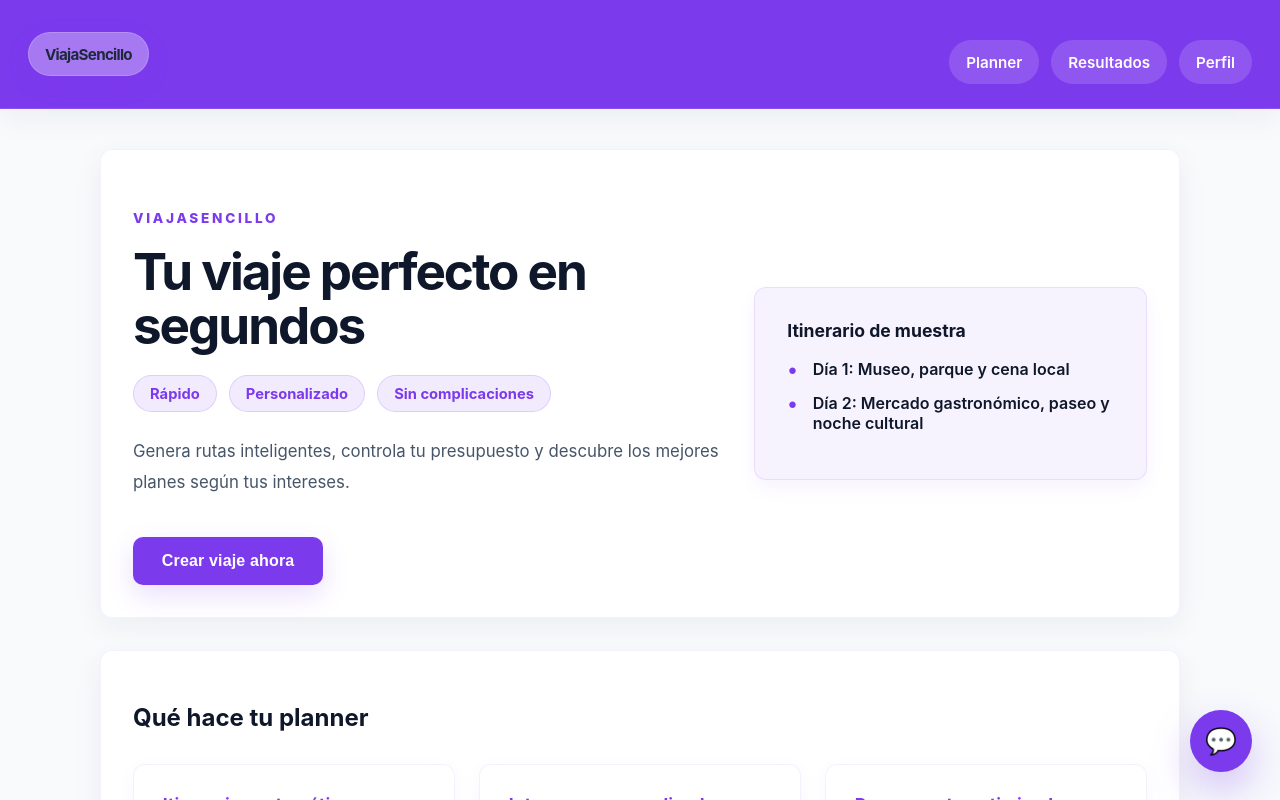
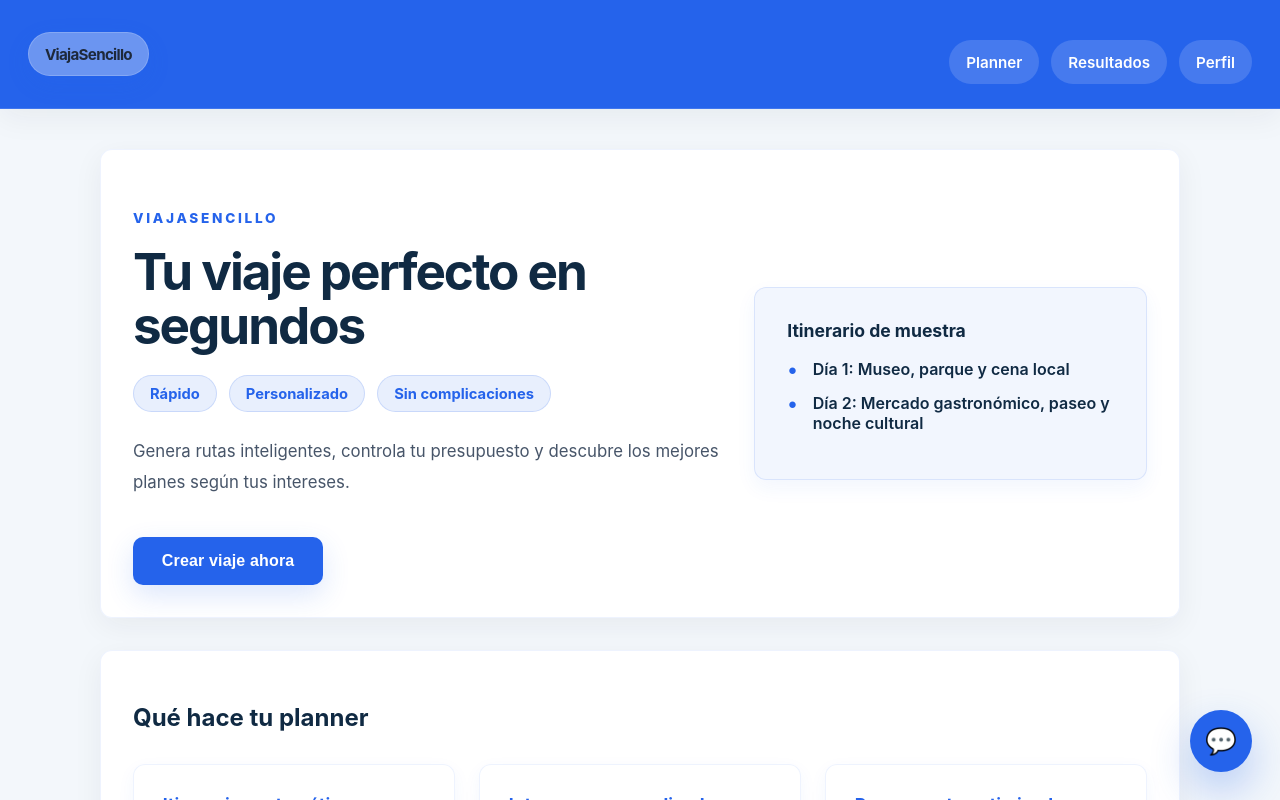
Before and after one commit to Ikerichu/ViajaSencillo, an Angular app in the folder frontend/: page /home in a window 1280 px wide. Shown: the top 800 px of the page. Built offline with nearby package versions, Linux system fonts and the light colour scheme; no server answers.

Commit message:
cambio de tema

```diff
--- a/frontend/src/app/app.component.css
+++ b/frontend/src/app/app.component.css
@@ -61,6 +61,6 @@ nav a.active {
 }
 
 nav a:focus-visible {
-  outline: 3px solid rgba(16, 185, 129, 0.6);
+  outline: 3px solid rgba(20, 184, 166, 0.6);
   outline-offset: 2px;
 }
--- a/frontend/src/app/chat/chat.component.css
+++ b/frontend/src/app/chat/chat.component.css
@@ -70,11 +70,11 @@
 }
 
 .message-user {
-  background: #7c3aed;
+  background: var(--primary);
   color: white;
   margin-left: 2rem;
   border-bottom-right-radius: 4px;
-  box-shadow: 0 2px 8px rgba(124, 58, 237, 0.2);
+  box-shadow: 0 2px 8px rgba(37, 99, 235, 0.2);
 }
 
 .message-assistant {
@@ -121,7 +121,7 @@
 }
 
 .auth-required a {
-  color: #7c3aed;
+  color: #2563eb;
   font-weight: 600;
   text-decoration: none;
 }
@@ -159,9 +159,9 @@ textarea {
 
 textarea:focus {
   outline: none;
-  border-color: #7c3aed;
+  border-color: #2563eb;
   background: white;
-  box-shadow: 0 0 0 3px rgba(124, 58, 237, 0.1);
+  box-shadow: 0 0 0 3px rgba(37, 99, 235, 0.1);
 }
 
 textarea::placeholder {
@@ -177,13 +177,13 @@ textarea::placeholder {
   cursor: pointer;
   font-weight: 600;
   transition: all 0.3s ease;
-  box-shadow: 0 2px 8px rgba(124, 58, 237, 0.2);
+  box-shadow: 0 2px 8px rgba(37, 99, 235, 0.2);
   font-size: 1.1rem;
 }
 
 .send-btn:hover:not(:disabled) {
   transform: translateY(-2px);
-  box-shadow: 0 4px 12px rgba(124, 58, 237, 0.3);
+  box-shadow: 0 4px 12px rgba(37, 99, 235, 0.3);
 }
 
 .send-btn:disabled {
@@ -201,7 +201,7 @@ textarea::placeholder {
   width: 8px;
   height: 8px;
   border-radius: 50%;
-  background: #7c3aed;
+  background: #2563eb;
   animation: typing 1.4s infinite;
 }
 
--- a/frontend/src/app/home/home.component.css
+++ b/frontend/src/app/home/home.component.css
@@ -50,11 +50,11 @@ section {
   align-items: center;
   padding: 0.55rem 1rem;
   border-radius: 999px;
-  background: rgba(124, 58, 237, 0.1);
+  background: rgba(37, 99, 235, 0.1);
   color: var(--primary);
   font-size: 0.92rem;
   font-weight: 700;
-  border: 1px solid rgba(124, 58, 237, 0.16);
+  border: 1px solid rgba(37, 99, 235, 0.16);
 }
 
 .hero-preview {
@@ -64,11 +64,11 @@ section {
 
 .hero-box {
   width: 100%;
-  background: rgba(124, 58, 237, 0.06);
+  background: rgba(37, 99, 235, 0.06);
   padding: 2rem;
   border-radius: var(--radius);
-  border: 1px solid rgba(124, 58, 237, 0.12);
-  box-shadow: 0 8px 20px rgba(124, 58, 237, 0.06);
+  border: 1px solid rgba(37, 99, 235, 0.12);
+  box-shadow: 0 8px 20px rgba(37, 99, 235, 0.06);
 }
 
 .hero-box h3 {
@@ -112,14 +112,14 @@ section {
   background: rgba(255, 255, 255, 0.92);
   padding: 1.8rem;
   border-radius: 12px;
-  border: 1px solid rgba(124, 58, 237, 0.08);
+  border: 1px solid rgba(37, 99, 235, 0.08);
   transition: transform 0.22s ease, box-shadow 0.22s ease;
-  box-shadow: 0 6px 18px rgba(124, 58, 237, 0.05);
+  box-shadow: 0 6px 18px rgba(37, 99, 235, 0.05);
 }
 
 .feature-card:hover {
   transform: translateY(-5px);
-  box-shadow: 0 16px 32px rgba(124, 58, 237, 0.14);
+  box-shadow: 0 16px 32px rgba(37, 99, 235, 0.14);
 }
 
 .feature-card h3 {
@@ -138,14 +138,14 @@ section {
   font-weight: 700;
   font-size: 1rem;
   transition: all 0.3s ease;
-  box-shadow: 0 10px 28px rgba(124, 58, 237, 0.16);
+  box-shadow: 0 10px 28px rgba(37, 99, 235, 0.16);
   display: inline-block;
   text-decoration: none;
 }
 
 .cta-button:hover {
   transform: translateY(-2px);
-  box-shadow: 0 14px 32px rgba(124, 58, 237, 0.2);
+  box-shadow: 0 14px 32px rgba(37, 99, 235, 0.2);
 }
 
 .destinations ul {
--- a/frontend/src/app/planner/planner.component.css
+++ b/frontend/src/app/planner/planner.component.css
@@ -7,7 +7,7 @@
 .planner-header {
   margin-bottom: 2rem;
   padding-bottom: 1.5rem;
-  border-bottom: 2px solid rgba(124, 58, 237, 0.1);
+  border-bottom: 2px solid rgba(37, 99, 235, 0.1);
 }
 
 .planner-header h2 {
@@ -80,9 +80,9 @@ select::placeholder {
 input:focus,
 select:focus {
   outline: none;
-  border-color: #7c3aed;
-  box-shadow: 0 0 0 3px rgba(124, 58, 237, 0.1);
-  background: rgba(124, 58, 237, 0.02);
+  border-color: #2563eb;
+  box-shadow: 0 0 0 3px rgba(37, 99, 235, 0.1);
+  background: rgba(37, 99, 235, 0.02);
 }
 
 /* Dates Row - Side by Side */
@@ -94,10 +94,10 @@ select:focus {
 
 /* Interests Section */
 .interests-section {
-  background: rgba(124, 58, 237, 0.04);
+  background: rgba(37, 99, 235, 0.04);
   padding: 1.5rem;
   border-radius: 10px;
-  border: 1px solid rgba(124, 58, 237, 0.08);
+  border: 1px solid rgba(37, 99, 235, 0.08);
 }
 
 .interests-hint {
@@ -119,7 +119,7 @@ select:focus {
   gap: 0.75rem;
   padding: 0.9rem 1rem;
   background: white;
-  border: 1.5px solid rgba(124, 58, 237, 0.15);
+  border: 1.5px solid rgba(37, 99, 235, 0.15);
   border-radius: 10px;
   cursor: pointer;
   transition: all 0.25s ease;
@@ -127,15 +127,15 @@ select:focus {
 }
 
 .checkbox-item:hover {
-  border-color: #7c3aed;
-  background: rgba(124, 58, 237, 0.05);
+  border-color: #2563eb;
+  background: rgba(37, 99, 235, 0.05);
 }
 
 .checkbox-item input[type="checkbox"] {
   width: 20px;
   height: 20px;
   cursor: pointer;
-  accent-color: #7c3aed;
+  accent-color: #2563eb;
 }
 
 .checkbox-label {
@@ -161,7 +161,7 @@ select:focus {
   font-size: 1rem;
   cursor: pointer;
   transition: all 0.25s ease;
-  box-shadow: 0 10px 24px rgba(124, 58, 237, 0.2);
+  box-shadow: 0 10px 24px rgba(37, 99, 235, 0.2);
   letter-spacing: 0.01em;
   min-height: 48px;
   display: flex;
@@ -172,7 +172,7 @@ select:focus {
 
 .btn-submit:hover:not(:disabled) {
   transform: translateY(-2px);
-  box-shadow: 0 14px 32px rgba(124, 58, 237, 0.3);
+  box-shadow: 0 14px 32px rgba(37, 99, 235, 0.3);
 }
 
 .btn-submit:disabled {
--- a/frontend/src/app/profile/profile.component.css
+++ b/frontend/src/app/profile/profile.component.css
@@ -7,7 +7,7 @@
 .profile-header {
   margin-bottom: 0;
   padding-bottom: 1.5rem;
-  border-bottom: 2px solid rgba(124, 58, 237, 0.1);
+  border-bottom: 2px solid rgba(37, 99, 235, 0.1);
 }
 
 .profile-header h2 {
@@ -41,7 +41,7 @@
   font-weight: 700;
   text-transform: uppercase;
   letter-spacing: 0.05em;
-  color: #7c3aed;
+  color: var(--primary);
 }
 
 .info-item .value {
@@ -82,14 +82,14 @@ button {
 .btn-primary {
   background: var(--primary);
   color: white;
-  box-shadow: 0 8px 20px rgba(124, 58, 237, 0.15);
+  box-shadow: 0 8px 20px rgba(37, 99, 235, 0.15);
   flex: 1;
   min-width: 140px;
 }
 
 .btn-primary:hover:not(:disabled) {
   transform: translateY(-2px);
-  box-shadow: 0 12px 28px rgba(124, 58, 237, 0.25);
+  box-shadow: 0 12px 28px rgba(37, 99, 235, 0.25);
 }
 
 .btn-primary:disabled {
@@ -98,14 +98,14 @@ button {
 }
 
 .btn-secondary {
-  background: rgba(124, 58, 237, 0.1);
-  color: #7c3aed;
+  background: rgba(236, 72, 153, 0.1);
+  color: #ec4899;
   flex: 1;
   min-width: 140px;
 }
 
 .btn-secondary:hover:not(:disabled) {
-  background: rgba(124, 58, 237, 0.15);
+  background: rgba(236, 72, 153, 0.15);
 }
 
 .btn-danger {
@@ -127,7 +127,7 @@ button {
 
 .btn-link {
   background: none;
-  color: #7c3aed;
+  color: #2563eb;
   padding: 0.5rem 0;
   text-decoration: underline;
   box-shadow: none;
@@ -162,12 +162,12 @@ button {
 
 .form-group input {
   padding: 0.85rem 1rem;
-  border: 1.5px solid #7c3aed;
+  border: 1.5px solid #2563eb;
   border-radius: 10px;
   font-size: 1rem;
   font-family: inherit;
   transition: border-color 0.25s ease, box-shadow 0.25s ease;
-  background: rgba(124, 58, 237, 0.01);
+  background: rgba(37, 99, 235, 0.01);
 }
 
 .form-group input::placeholder {
@@ -176,15 +176,15 @@ button {
 
 .form-group input:focus {
   outline: none;
-  border-color: #06b6d4;
-  box-shadow: 0 0 0 3px rgba(124, 58, 237, 0.1);
+  border-color: #ec4899;
+  box-shadow: 0 0 0 3px rgba(236, 72, 153, 0.1);
   background: white;
 }
 
 /* Saved Trips */
 .saved-trips {
   padding-top: 2rem;
-  border-top: 2px solid rgba(124, 58, 237, 0.1);
+  border-top: 2px solid rgba(37, 99, 235, 0.1);
 }
 
 .saved-trips h3 {
@@ -205,18 +205,18 @@ button {
 }
 
 .trip-card {
-  background: rgba(124, 58, 237, 0.08);
+  background: rgba(37, 99, 235, 0.08);
   padding: 1.2rem;
   border-radius: 10px;
-  border: 1px solid rgba(124, 58, 237, 0.15);
+  border: 1px solid rgba(37, 99, 235, 0.15);
   text-align: center;
   transition: all 0.22s ease;
 }
 
 .trip-card:hover {
   transform: translateY(-3px);
-  box-shadow: 0 8px 20px rgba(124, 58, 237, 0.12);
-  border-color: #7c3aed;
+  box-shadow: 0 8px 20px rgba(37, 99, 235, 0.12);
+  border-color: #2563eb;
 }
 
 .trip-card h4 {
@@ -228,7 +228,7 @@ button {
 .trip-duration {
   margin: 0;
   font-size: 0.9rem;
-  color: #7c3aed;
+  color: #2563eb;
   font-weight: 600;
 }
 
@@ -258,7 +258,7 @@ button {
 .auth-toggle {
   text-align: center;
   padding-top: 1rem;
-  border-top: 1px solid rgba(124, 58, 237, 0.08);
+  border-top: 1px solid rgba(37, 99, 235, 0.08);
 }
 
 .toggle-text {
@@ -286,7 +286,7 @@ button {
   text-align: center;
   color: #475569;
   padding: 2rem 1rem;
-  background: rgba(124, 58, 237, 0.04);
+  background: rgba(37, 99, 235, 0.04);
   border-radius: 12px;
   margin: 0;
 }
--- a/frontend/src/styles.css
+++ b/frontend/src/styles.css
@@ -1,13 +1,13 @@
 :root {
-  --bg: #f8fafc;
-  --bg-alt: #eef2ff;
-  --surface: rgba(255, 255, 255, 0.95);
+  --bg: #f3f7fb;
+  --bg-alt: #e8eff7;
+  --surface: rgba(255, 255, 255, 0.96);
   --surface-strong: #ffffff;
-  --text: #0f172a;
+  --text: #102a43;
   --muted: #475569;
-  --primary: #7c3aed;
-  --secondary: #06b6d4;
-  --accent: #10b981;
+  --primary: #2563eb;
+  --secondary: #ec4899;
+  --accent: #14b8a6;
   --shadow: 0 8px 30px rgba(31, 41, 55, 0.06);
   --radius: 12px;
 }
@@ -86,12 +86,12 @@ nav a.active,
 .brand-link.active {
   background: white;
   color: var(--text);
-  box-shadow: 0 8px 24px rgba(124, 58, 237, 0.12);
+  box-shadow: 0 8px 24px rgba(37, 99, 235, 0.12);
 }
 
 nav a:focus-visible,
 .brand-link:focus-visible {
-  outline: 3px solid rgba(16, 185, 129, 0.45);
+  outline: 3px solid rgba(20, 184, 166, 0.45);
   outline-offset: 3px;
 }
 
@@ -108,12 +108,12 @@ nav a:focus-visible,
   padding: 2rem;
   margin-bottom: 1.75rem;
   transition: transform 0.22s ease, box-shadow 0.22s ease;
-  border: 1px solid rgba(124, 58, 237, 0.08);
+  border: 1px solid rgba(37, 99, 235, 0.08);
 }
 
 .card:hover {
   transform: translateY(-3px);
-  box-shadow: 0 24px 60px rgba(124, 58, 237, 0.12);
+  box-shadow: 0 24px 60px rgba(37, 99, 235, 0.12);
 }
 
 button {
@@ -126,12 +126,12 @@ button {
   font-weight: 700;
   letter-spacing: 0.01em;
   transition: transform 0.18s ease, box-shadow 0.18s ease, opacity 0.18s ease;
-  box-shadow: 0 8px 20px rgba(124, 58, 237, 0.12);
+  box-shadow: 0 8px 20px rgba(37, 99, 235, 0.12);
 }
 
 button:hover:not(:disabled) {
   transform: translateY(-1px);
-  box-shadow: 0 10px 22px rgba(124, 58, 237, 0.14);
+  box-shadow: 0 10px 22px rgba(37, 99, 235, 0.14);
 }
 
 /* Accessible focus styles */
@@ -139,7 +139,7 @@ a:focus-visible,
 button:focus-visible,
 .brand-link:focus-visible,
 nav a:focus-visible {
-  outline: 3px solid rgba(6, 182, 212, 0.25);
+  outline: 3px solid rgba(20, 184, 166, 0.25);
   outline-offset: 3px;
 }
 
@@ -186,14 +186,14 @@ ul {
   align-items: center;
   justify-content: center;
   font-size: 1.6rem;
-  box-shadow: 0 18px 42px rgba(124, 58, 237, 0.3);
+  box-shadow: 0 18px 42px rgba(37, 99, 235, 0.3);
   transition: transform 0.25s ease, box-shadow 0.25s ease;
   z-index: 998;
 }
 
 .chat-bubble-trigger:hover {
   transform: scale(1.05);
-  box-shadow: 0 20px 48px rgba(124, 58, 237, 0.36);
+  box-shadow: 0 20px 48px rgba(37, 99, 235, 0.36);
 }
 
 .chat-bubble-trigger.active {
```
